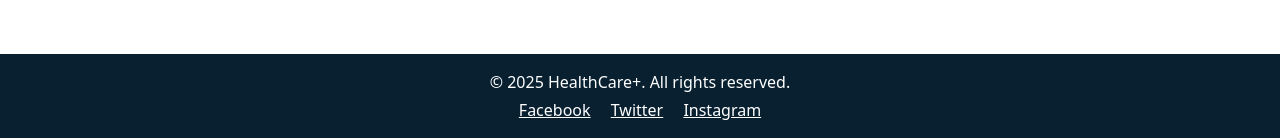
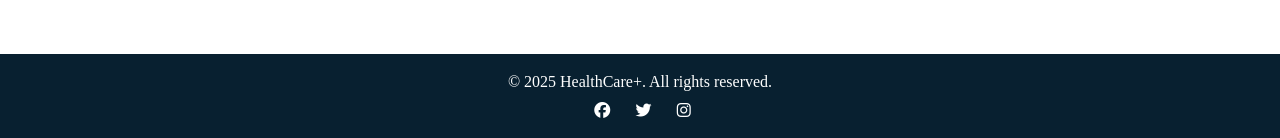
Before and after one commit to anoshasafeer/hospital-management-system, a plain HTML site: page index.html in a window 1280 px wide. Shown: the part 4579-4717 px from the top of the page. Drawn offline with nearby package versions, Linux system fonts and the light colour scheme.

Commit message:
Updated multiple files and added new features

```diff
--- a/index.html
+++ b/index.html
@@ -6,6 +6,7 @@
     <title>Hospital Management System</title>
     <link href="https://cdn.jsdelivr.net/npm/bootstrap@5.3.3/dist/css/bootstrap.min.css" rel="stylesheet">
     <link rel="stylesheet" href="style.css">
+  <link rel="stylesheet" href="https://cdnjs.cloudflare.com/ajax/libs/font-awesome/6.6.0/css/all.min.css">
 </head>
 <body>
 <nav class="navbar navbar-expand-lg navbar-dark  sticky-top shadow-sm">
@@ -249,12 +250,12 @@
   </section>
 
   <!-- ===== Footer ===== -->
-  <footer class=" text-white text-center py-3">
+  <footer class="FooterSection text-white text-center py-3">
     <p class="mb-1">&copy; 2025 HealthCare+. All rights reserved.</p>
     <div>
-      <a href="#" class="text-white me-3">Facebook</a>
-      <a href="#" class="text-white me-3">Twitter</a>
-      <a href="#" class="text-white">Instagram</a>
+      <a href="#" class="text-white me-3"><i class="fa-brands fa-facebook" ></i></a>
+      <a href="#" class="text-white me-3"><i class="fa-brands fa-twitter"></i></a>
+      <a href="#" class="text-white"><i class="fa-brands fa-instagram"></i></a>
     </div>
   </footer>
 
--- a/style.css
+++ b/style.css
@@ -171,3 +171,10 @@ footer
 {
   background-color: rgb(8, 32, 48);
 }
+.FooterSection p{
+  font-family: 'Open Sans Regular';
+}
+.FooterSection a{
+  margin-left: 5px;
+  margin-top: 10px;
+}
```
